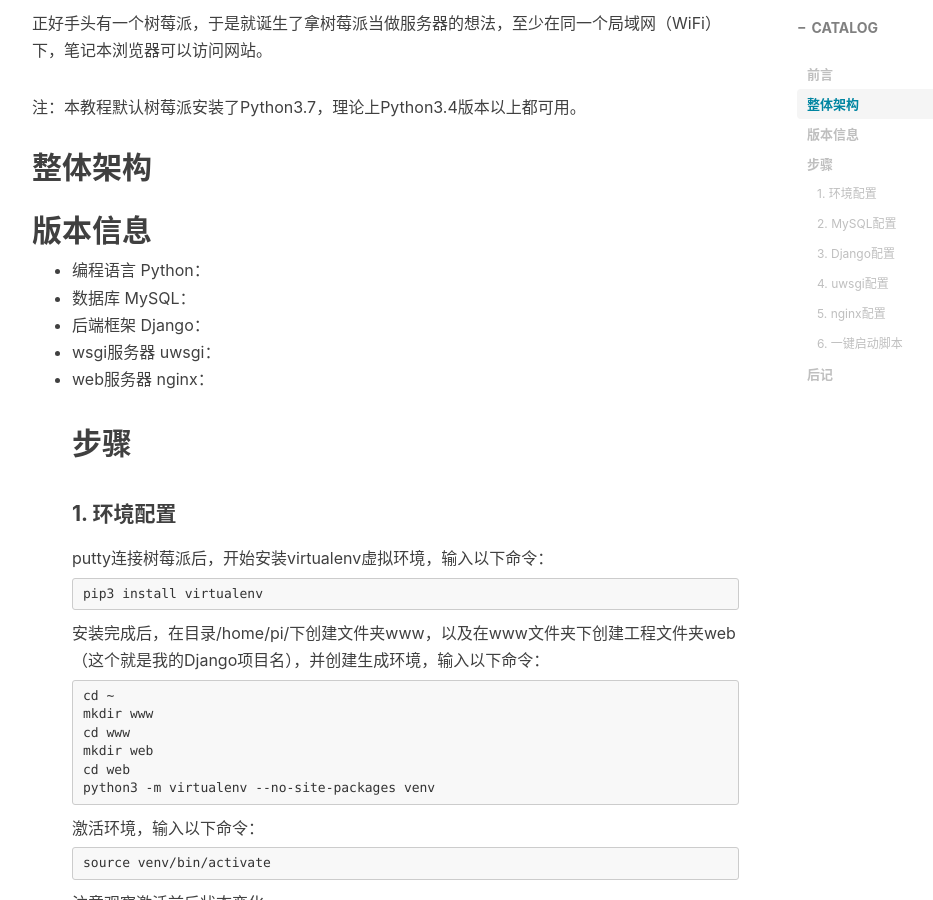
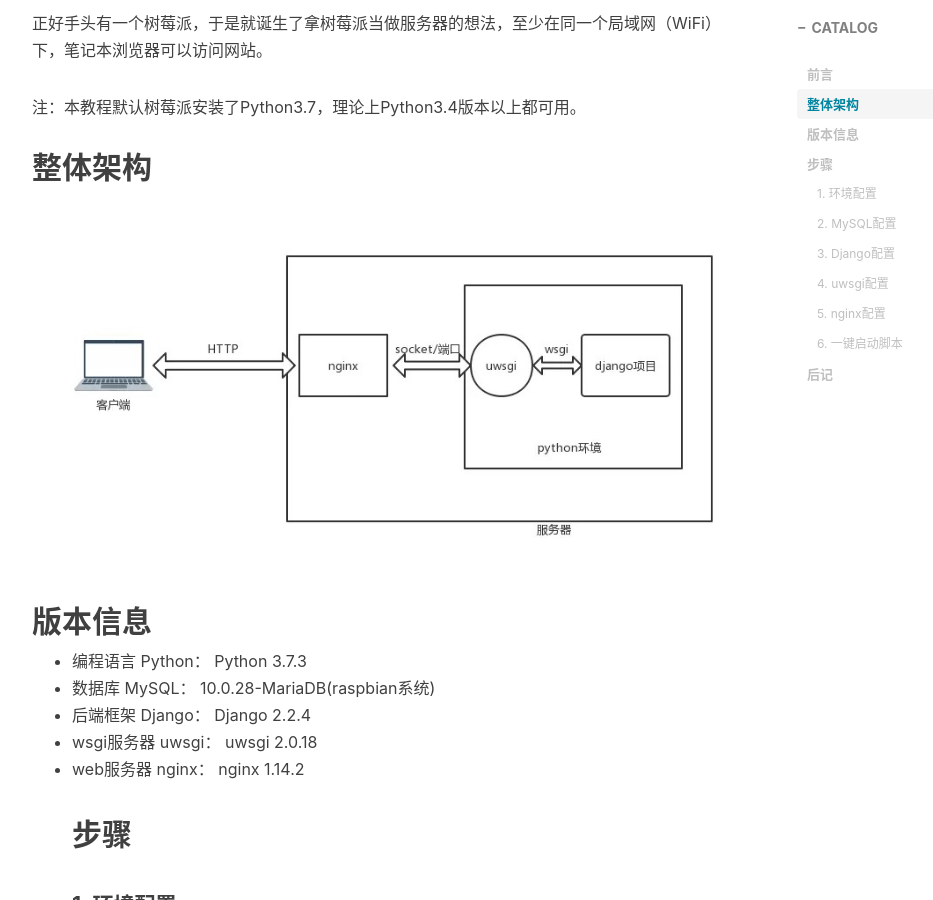
Before and after one commit to HouKC/houkc.github.io, a Jekyll site: the page built from _posts/2019-11-26-piDjango.md, in a window 1280 px wide and 900 px high, scrolled down 794 px. Shown: the whole window, without its empty margins (233-1166 px from the left). Built offline with Jekyll 4.4.1, drawn with Linux system fonts in a browser that asks for light colours; nearby versions of some CDN libraries; comment, search, counter and statistics services are not loaded.

Commit message:
update 2019-11-26-piDjango.md

```diff
--- a/_posts/2019-11-26-piDjango.md
+++ b/_posts/2019-11-26-piDjango.md
@@ -22,12 +22,13 @@ tags:
 
 注：本教程默认树莓派安装了Python3.7，理论上Python3.4版本以上都可用。
 ## 整体架构
+ ![web](https://raw.githubusercontent.com/HouKC/houkc.github.io/master/img/piDjango-web.jpg)
 ## 版本信息
-- 编程语言 Python：
-- 数据库 MySQL：
-- 后端框架 Django：
-- wsgi服务器 uwsgi：
-- web服务器 nginx：
+- 编程语言 Python：  Python 3.7.3
+- 数据库 MySQL：     10.0.28-MariaDB(raspbian系统)
+- 后端框架 Django：  Django 2.2.4
+- wsgi服务器 uwsgi：    uwsgi 2.0.18
+- web服务器 nginx：     nginx 1.14.2
 ## 步骤
 #### 1. 环境配置
 putty连接树莓派后，开始安装virtualenv虚拟环境，输入以下命令：
@@ -278,7 +279,7 @@ sudo sh startweb.sh
 ## 后记
 参考：
 
-[树莓派部署django项目 | 树莓派小无相系列](https://www.jianshu.com/p/68164aa69261)
+[树莓派部署django项目|树莓派小无相系列](https://www.jianshu.com/p/68164aa69261)
 
 [如何将本地的Django项目部署到云服务器](https://blog.csdn.net/qq_30501975/article/details/80423547)
 
```
Also changed, not shown: img/piDjango-web.jpg (added).
